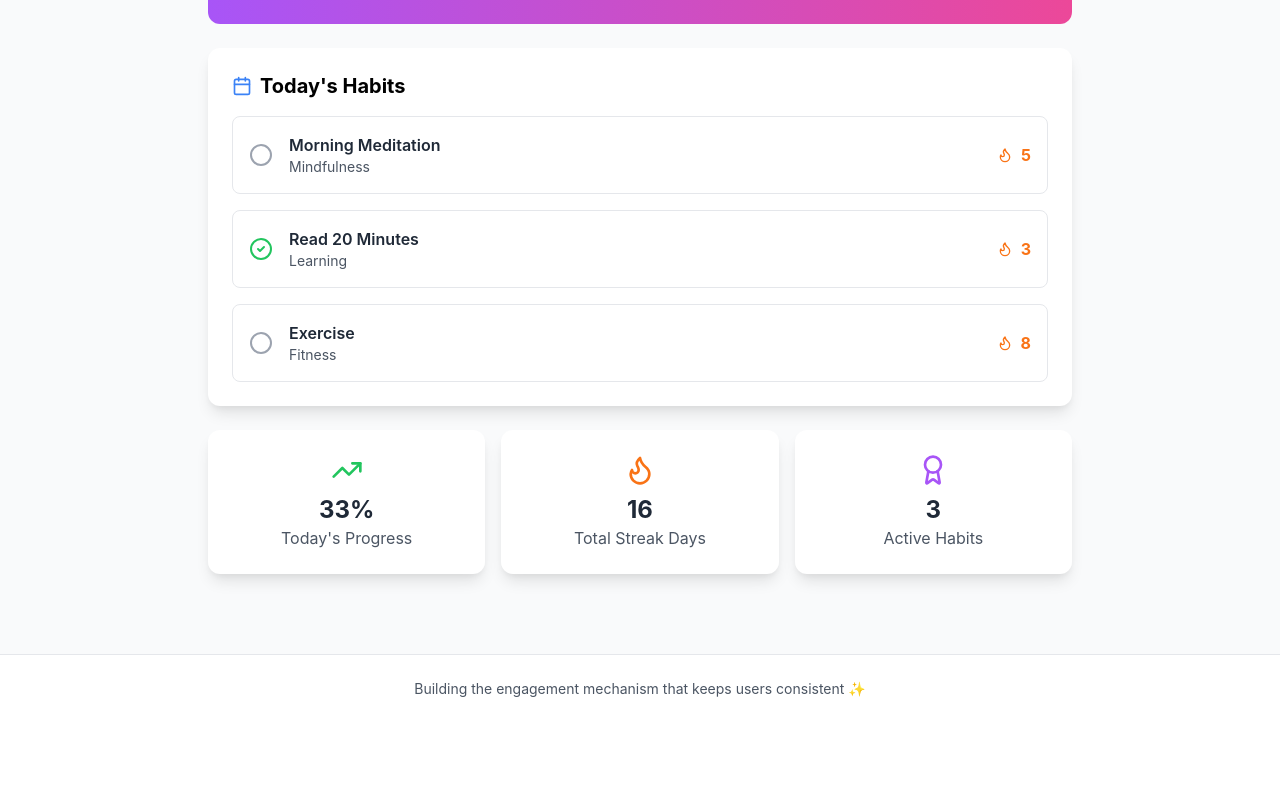
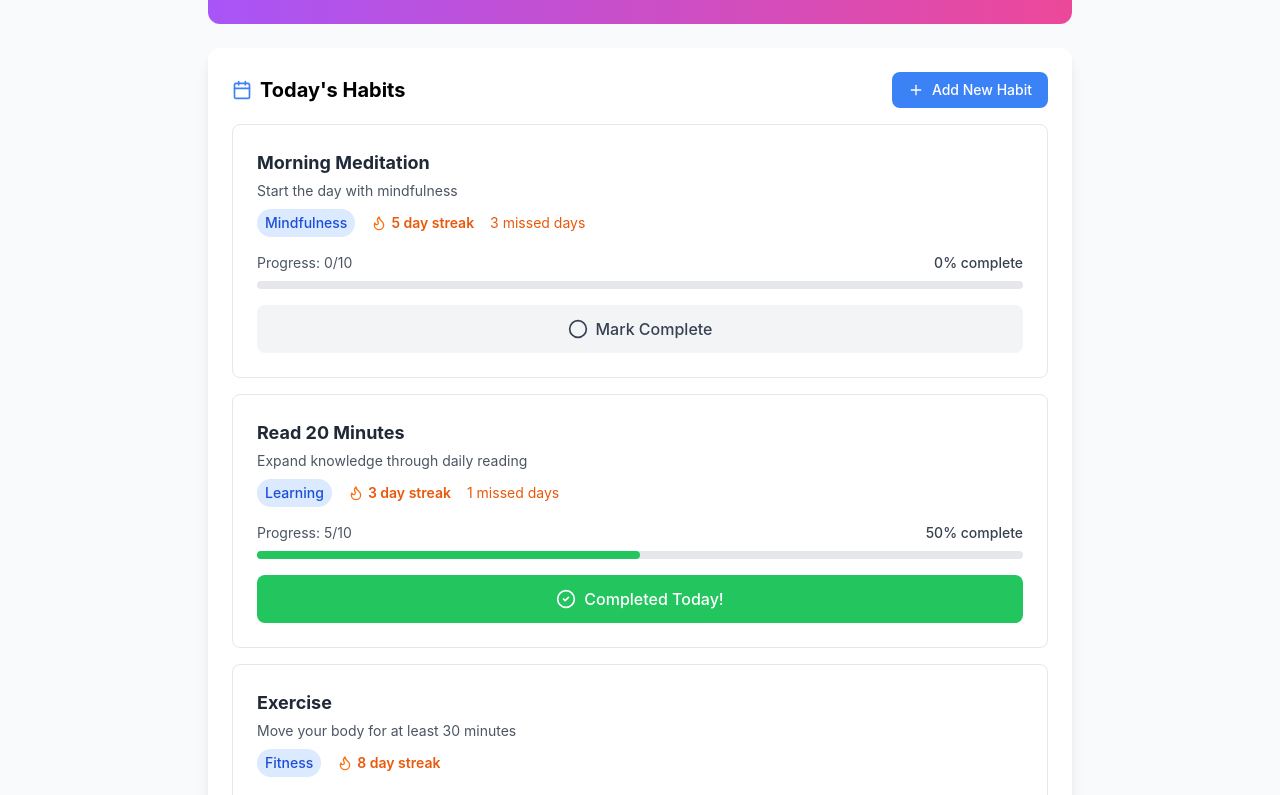
Before and after one commit to DeodathVR/better-habits-better-me, a React (Create React App) app: page / in a window 1280 px wide. Shown: the part 705-1500 px from the top of the page. Before the commit the page ends 1428 px from the top, so only its background shows below. Built offline with nearby package versions, Linux system fonts and the light colour scheme.

Commit message:
Added Add New Habit functionality + detailed habit cards App.js

```diff
--- a/src/App.js
+++ b/src/App.js
@@ -1,5 +1,5 @@
 import React, { useState } from 'react';
-import { Calendar, CheckCircle2, Circle, Flame, Star, Target, TrendingUp, MessageCircle, Award, Clock, User, Mail, Phone, Heart } from 'lucide-react';
+import { Calendar, CheckCircle2, Circle, Flame, Star, Target, TrendingUp, MessageCircle, Award, Clock, User, Mail, Phone, Heart, Plus, X } from 'lucide-react';
 
 function App() {
   const [currentUser, setCurrentUser] = useState({
@@ -40,25 +40,47 @@ function App() {
     {
       id: 1,
       name: "Morning Meditation",
+      description: "Start the day with mindfulness",
       streak: 5,
+      missedDays: 3,
       completedToday: false,
-      category: "mindfulness"
+      completedDates: ['2025-06-09', '2025-06-10', '2025-06-11', '2025-06-12', '2025-06-13'],
+      category: "Mindfulness",
+      progress: 0,
+      target: 10
     },
     {
       id: 2,
       name: "Read 20 Minutes",
+      description: "Expand knowledge through daily reading",
       streak: 3,
+      missedDays: 1,
       completedToday: true,
-      category: "learning"
+      completedDates: ['2025-06-11', '2025-06-12', '2025-06-13', '2025-06-14'],
+      category: "Learning",
+      progress: 5,
+      target: 10
     },
     {
       id: 3,
       name: "Exercise",
+      description: "Move your body for at least 30 minutes",
       streak: 8,
+      missedDays: 0,
       completedToday: false,
-      category: "fitness"
+      completedDates: ['2025-06-06', '2025-06-07', '2025-06-08', '2025-06-09', '2025-06-10', '2025-06-11', '2025-06-12', '2025-06-13'],
+      category: "Fitness",
+      progress: 2,
+      target: 10
     }
   ]);
+
+  const [showAddHabit, setShowAddHabit] = useState(false);
+  const [newHabit, setNewHabit] = useState({
+    name: '',
+    description: '',
+    category: 'Mindfulness'
+  });
 
   const [currentView, setCurrentView] = useState('dashboard');
   const [showNotification, setShowNotification] = useState(false);
@@ -206,6 +228,28 @@ Research indicates that users who restart within 24 hours of this call maintain
     showMessage(message);
   };
 
+  const addNewHabit = () => {
+    if (newHabit.name.trim() === '') return;
+
+    const habit = {
+      id: Date.now(),
+      name: newHabit.name,
+      description: newHabit.description || `Build a consistent ${newHabit.name.toLowerCase()} routine`,
+      streak: 0,
+      missedDays: 0,
+      completedToday: false,
+      completedDates: [],
+      category: newHabit.category,
+      progress: 0,
+      target: 10
+    };
+
+    setHabits(prev => [...prev, habit]);
+    setNewHabit({ name: '', description: '', category: 'Mindfulness' });
+    setShowAddHabit(false);
+    showMessage(`🎉 New habit "${habit.name}" added! Let's build that streak!`);
+  };
+
   const showMessage = (message) => {
     setNotificationMessage(message);
     setShowNotification(true);
@@ -220,6 +264,8 @@ Research indicates that users who restart within 24 hours of this call maintain
 
         if (newCompleted) {
           newStreak = habit.streak + 1;
+          const newProgress = Math.min(habit.progress + 1, habit.target);
+
           const message = getMotivationalMessage('habitCompleted', {
             habitName: habit.name,
             streak: newStreak
@@ -232,6 +278,13 @@ Research indicates that users who restart within 24 hours of this call maintain
               showMessage(streakMessage);
             }, 2000);
           }
+
+          return {
+            ...habit,
+            completedToday: newCompleted,
+            streak: newStreak,
+            progress: newProgress
+          };
         }
 
         return {
@@ -346,36 +399,150 @@ Research indicates that users who restart within 24 hours of this call maintain
             </div>
 
             <div className="bg-white rounded-xl shadow-lg p-6">
-              <h2 className="text-xl font-bold mb-4 flex items-center gap-2">
+              <div className="flex items-center justify-between mb-4">
+                <h2 className="text-xl font-bold flex items-center gap-2">
                   <Calendar className="w-5 h-5 text-blue-500" />
                   Today's Habits
                 </h2>
+                <button
+                  onClick={() => setShowAddHabit(true)}
+                  className="flex items-center gap-2 bg-blue-500 hover:bg-blue-600 text-white px-4 py-2 rounded-lg text-sm font-medium transition-colors"
+                >
+                  <Plus className="w-4 h-4" />
+                  Add New Habit
+                </button>
+              </div>
+
+              {/* Add New Habit Modal */}
+              {showAddHabit && (
+                <div className="fixed inset-0 bg-black bg-opacity-50 flex items-center justify-center z-50">
+                  <div className="bg-white rounded-xl p-6 w-full max-w-md mx-4">
+                    <div className="flex items-center justify-between mb-4">
+                      <h3 className="text-lg font-bold">Add New Habit</h3>
+                      <button onClick={() => setShowAddHabit(false)}>
+                        <X className="w-5 h-5 text-gray-500 hover:text-gray-700" />
+                      </button>
+                    </div>
+                    <div className="space-y-4">
+                      <div>
+                        <label className="block text-sm font-medium text-gray-700 mb-1">Habit Name</label>
+                        <input
+                          type="text"
+                          value={newHabit.name}
+                          onChange={(e) => setNewHabit(prev => ({ ...prev, name: e.target.value }))}
+                          placeholder="e.g., Morning Yoga"
+                          className="w-full px-3 py-2 border border-gray-300 rounded-md focus:outline-none focus:ring-2 focus:ring-blue-500"
+                        />
+                      </div>
+                      <div>
+                        <label className="block text-sm font-medium text-gray-700 mb-1">Description</label>
+                        <input
+                          type="text"
+                          value={newHabit.description}
+                          onChange={(e) => setNewHabit(prev => ({ ...prev, description: e.target.value }))}
+                          placeholder="e.g., Start the day with mindful movement"
+                          className="w-full px-3 py-2 border border-gray-300 rounded-md focus:outline-none focus:ring-2 focus:ring-blue-500"
+                        />
+                      </div>
+                      <div>
+                        <label className="block text-sm font-medium text-gray-700 mb-1">Category</label>
+                        <select
+                          value={newHabit.category}
+                          onChange={(e) => setNewHabit(prev => ({ ...prev, category: e.target.value }))}
+                          className="w-full px-3 py-2 border border-gray-300 rounded-md focus:outline-none focus:ring-2 focus:ring-blue-500"
+                        >
+                          <option value="Mindfulness">Mindfulness</option>
+                          <option value="Fitness">Fitness</option>
+                          <option value="Learning">Learning</option>
+                          <option value="Health">Health</option>
+                          <option value="Productivity">Productivity</option>
+                          <option value="Social">Social</option>
+                        </select>
+                      </div>
+                      <div className="flex gap-3 pt-4">
+                        <button
+                          onClick={addNewHabit}
+                          className="flex-1 bg-blue-500 hover:bg-blue-600 text-white py-2 rounded-lg font-medium transition-colors"
+                        >
+                          Add Habit
+                        </button>
+                        <button
+                          onClick={() => setShowAddHabit(false)}
+                          className="flex-1 bg-gray-200 hover:bg-gray-300 text-gray-700 py-2 rounded-lg font-medium transition-colors"
+                        >
+                          Cancel
+                        </button>
+                      </div>
+                    </div>
+                  </div>
+                </div>
+              )}
+
               <div className="space-y-4">
                 {habits.map(habit => (
                   <div
                     key={habit.id}
-                    className="flex items-center justify-between p-4 border border-gray-200 rounded-lg hover:shadow-md transition-shadow"
+                    className="border border-gray-200 rounded-lg p-6 hover:shadow-md transition-shadow bg-white"
                   >
-                    <div className="flex items-center gap-4">
+                    {/* Habit Header */}
+                    <div className="flex items-start justify-between mb-4">
+                      <div className="flex-1">
+                        <h3 className="text-lg font-bold text-gray-800 mb-1">{habit.name}</h3>
+                        <p className="text-sm text-gray-600 mb-2">{habit.description}</p>
+                        <div className="flex items-center gap-4 text-sm">
+                          <span className="bg-blue-100 text-blue-700 px-2 py-1 rounded-full font-medium">
+                            {habit.category}
+                          </span>
+                          <div className="flex items-center gap-1">
+                            <Flame className="w-4 h-4 text-orange-500" />
+                            <span className="font-semibold text-orange-600">{habit.streak} day streak</span>
+                          </div>
+                          {habit.missedDays > 0 && (
+                            <span className="text-orange-600 text-sm">
+                              {habit.missedDays} missed days
+                            </span>
+                          )}
+                        </div>
+                      </div>
+                    </div>
+
+                    {/* Progress Bar */}
+                    <div className="mb-4">
+                      <div className="flex justify-between items-center mb-2">
+                        <span className="text-sm text-gray-600">Progress: {habit.progress}/{habit.target}</span>
+                        <span className="text-sm font-medium text-gray-700">
+                          {Math.round((habit.progress / habit.target) * 100)}% complete
+                        </span>
+                      </div>
+                      <div className="w-full bg-gray-200 rounded-full h-2">
+                        <div
+                          className="bg-green-500 h-2 rounded-full transition-all duration-300"
+                          style={{width: `${(habit.progress / habit.target) * 100}%`}}
+                        ></div>
+                      </div>
+                    </div>
+
+                    {/* Action Button */}
                     <button
                       onClick={() => toggleHabit(habit.id)}
-                        className="flex-shrink-0"
+                      className={`w-full py-3 rounded-lg font-medium transition-colors ${
+                        habit.completedToday
+                          ? 'bg-green-500 hover:bg-green-600 text-white'
+                          : 'bg-gray-100 hover:bg-green-500 hover:text-white text-gray-700'
+                      }`}
                     >
                       {habit.completedToday ? (
-                          <CheckCircle2 className="w-6 h-6 text-green-500" />
+                        <span className="flex items-center justify-center gap-2">
+                          <CheckCircle2 className="w-5 h-5" />
+                          Completed Today!
+                        </span>
                       ) : (
-                          <Circle className="w-6 h-6 text-gray-400 hover:text-green-500" />
+                        <span className="flex items-center justify-center gap-2">
+                          <Circle className="w-5 h-5" />
+                          Mark Complete
+                        </span>
                       )}
                     </button>
-                      <div>
-                        <h3 className="font-semibold text-gray-800">{habit.name}</h3>
-                        <p className="text-sm text-gray-600 capitalize">{habit.category}</p>
-                      </div>
-                    </div>
-                    <div className="flex items-center gap-2">
-                      <Flame className="w-4 h-4 text-orange-500" />
-                      <span className="font-bold text-orange-500">{habit.streak}</span>
-                    </div>
                   </div>
                 ))}
               </div>
```
Lines whose indentation alone changed are shown as unchanged.
